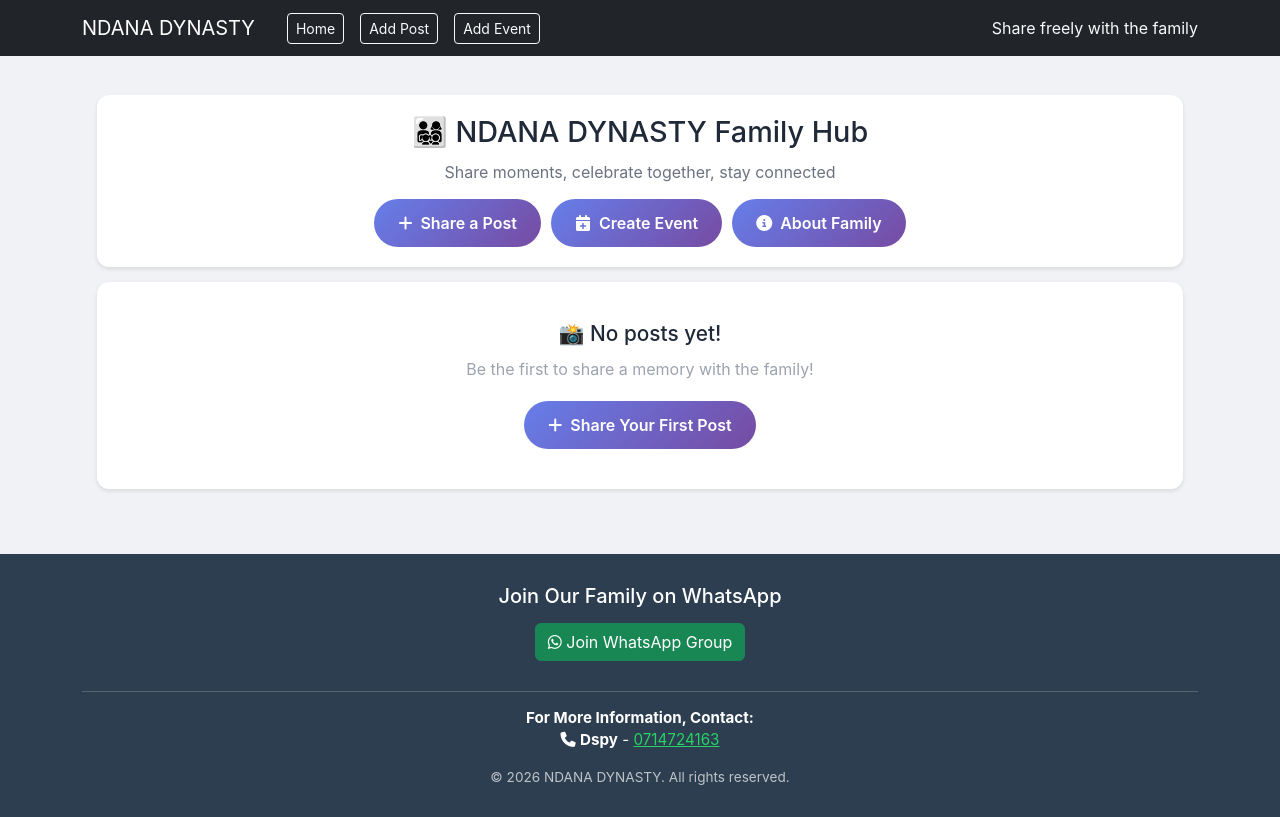
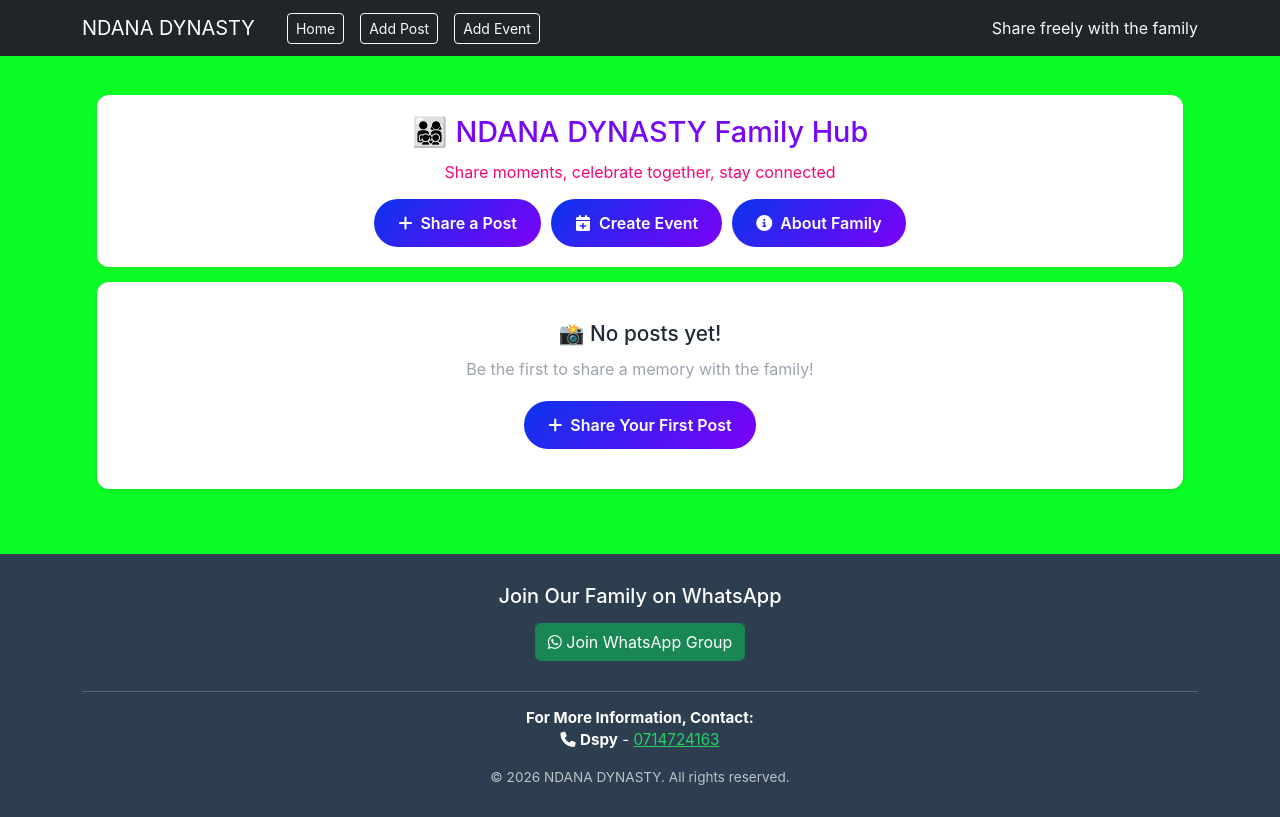
Before and after one commit to Danny1606/ndanadynasty, a Django app: page / in a window 1280 px wide. Run offline with Django 5.2, Linux system fonts and the light colour scheme; data that the repository does not hold is empty.

Commit message:
Update home page colors

```diff
--- a/news/templates/news/home.html
+++ b/news/templates/news/home.html
@@ -9,7 +9,7 @@
     }
 
     body {
-        background: #f0f2f5;
+        background: #09fe25;
         font-family: -apple-system, BlinkMacSystemFont, 'Segoe UI', Helvetica, Arial, sans-serif;
     }
 
@@ -44,18 +44,18 @@
         background: white;
         border-radius: 12px;
         padding: 20px;
-        box-shadow: 0 2px 4px rgba(0, 0, 0, 0.1);
+        box-shadow: 0 2px 4px rgba(230, 13, 13, 0.1);
         text-align: center;
     }
 
     .welcome-card h2 {
-        color: #1f2937;
+        color: #7608f5;
         font-size: 1.8rem;
         margin-bottom: 10px;
     }
 
     .welcome-card p {
-        color: #6b7280;
+        color: #f70877;
         margin-bottom: 15px;
     }
 
@@ -67,7 +67,7 @@
     }
 
     .btn-share {
-        background: linear-gradient(135deg, #667eea 0%, #764ba2 100%);
+        background: linear-gradient(135deg, #0b34ed 0%, #7d00f9 100%);
         color: white;
         border: none;
         padding: 12px 24px;
@@ -83,7 +83,7 @@
 
     .btn-share:hover {
         transform: translateY(-2px);
-        box-shadow: 0 4px 12px rgba(102, 126, 234, 0.4);
+        box-shadow: 0 4px 12px rgba(6, 152, 243, 0.4);
         color: white;
         text-decoration: none;
     }
@@ -93,12 +93,12 @@
         background: white;
         border-radius: 12px;
         overflow: hidden;
-        box-shadow: 0 2px 4px rgba(0, 0, 0, 0.1);
+        box-shadow: 0 2px 4px rgba(239, 10, 10, 0.94);
         transition: box-shadow 0.3s;
     }
 
     .post-card:hover {
-        box-shadow: 0 4px 12px rgba(0, 0, 0, 0.15);
+        box-shadow: 0 4px 12px rgba(6, 250, 31, 0.93);
     }
 
     .post-header {
@@ -106,7 +106,7 @@
         justify-content: space-between;
         align-items: flex-start;
         padding: 15px;
-        border-bottom: 1px solid #e5e7eb;
+        border-bottom: 1px solid #0df5b7;
     }
 
     .post-author {
@@ -136,7 +136,7 @@
     }
 
     .post-author-info small {
-        color: #9ca3af;
+        color: #557cc0;
         font-size: 0.85rem;
     }
 
```
